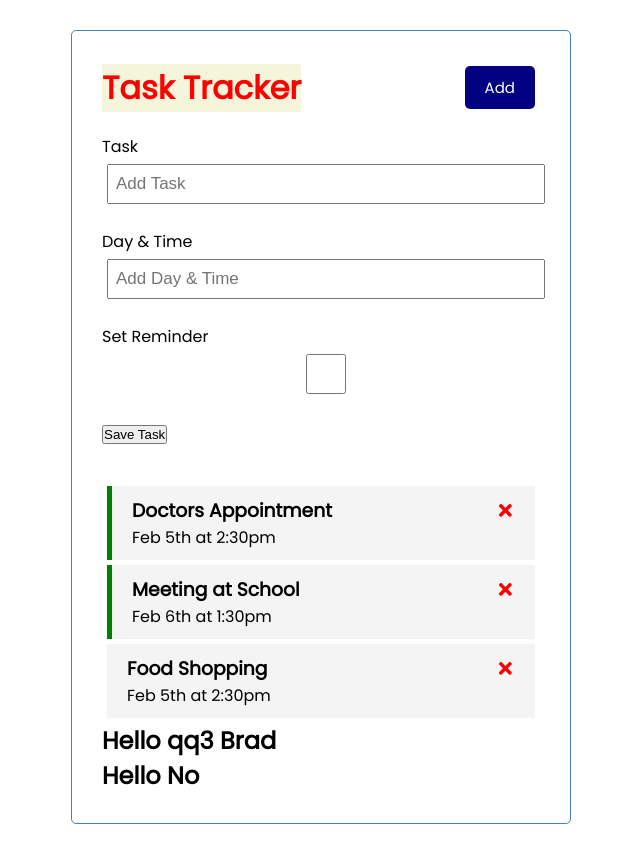
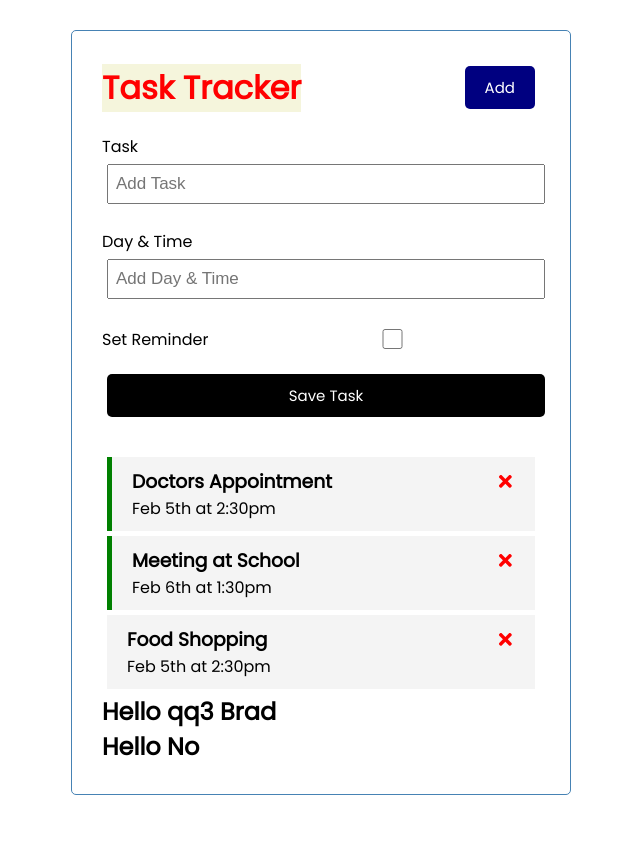
Before and after one commit to jonathan-r-jones/react-crash-course-xps-version, a React (Create React App) app: page / in a window 1280 px wide. Shown: the whole page, without its empty margins (319-959 px from the left). After the commit the page ends 825 px from the top, so only its background shows below. Built offline with nearby package versions, Linux system fonts and the light colour scheme.

Commit message:
Oct-12-2021_3:43_PM

```diff
--- a/src/components/AddTask.js
+++ b/src/components/AddTask.js
@@ -9,11 +9,11 @@
                 <label>Day & Time</label>
                 <input type='text' placeholder='Add Day & Time' />
             </div>
-            <div className='form-control'>
+            <div className='form-control form-control-check'>
                 <label>Set Reminder</label>
                 <input type='checkbox' />
             </div>
-            <input type='submit' value='Save Task' />
+            <input type='submit' value='Save Task' className='btn btn-block'/>
         </form>
     )
 }
```
